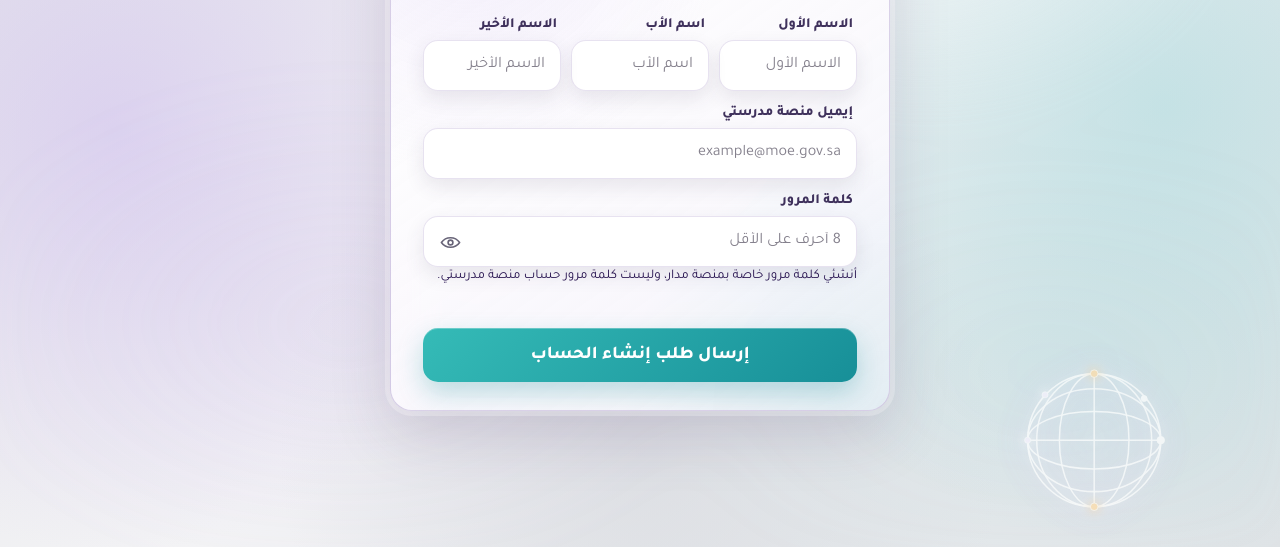
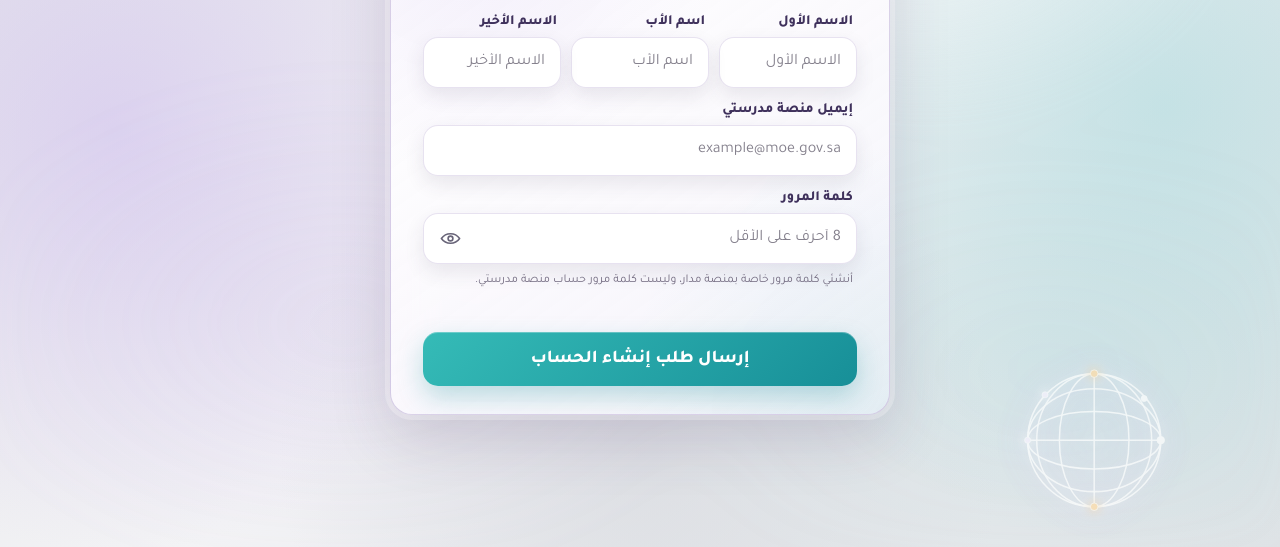
Before and after one commit to education-school-sa/madar, a plain HTML site: page register.html in a window 1280 px wide. Shown: the part 253-800 px from the top of the page. Drawn offline with Linux system fonts and the light colour scheme.

Commit message:
تنسيق تنبيه كلمة المرور

```diff
--- a/register.css
+++ b/register.css
@@ -80,6 +80,14 @@
   right: auto;
   left: 12px;
   color: #686478;
+}
+
+.password-note {
+  display: block;
+  margin: 7px 4px 0;
+  color: #736b80;
+  font-size: 12px;
+  line-height: 1.6;
 }
 
 .daughter-emails {
```
